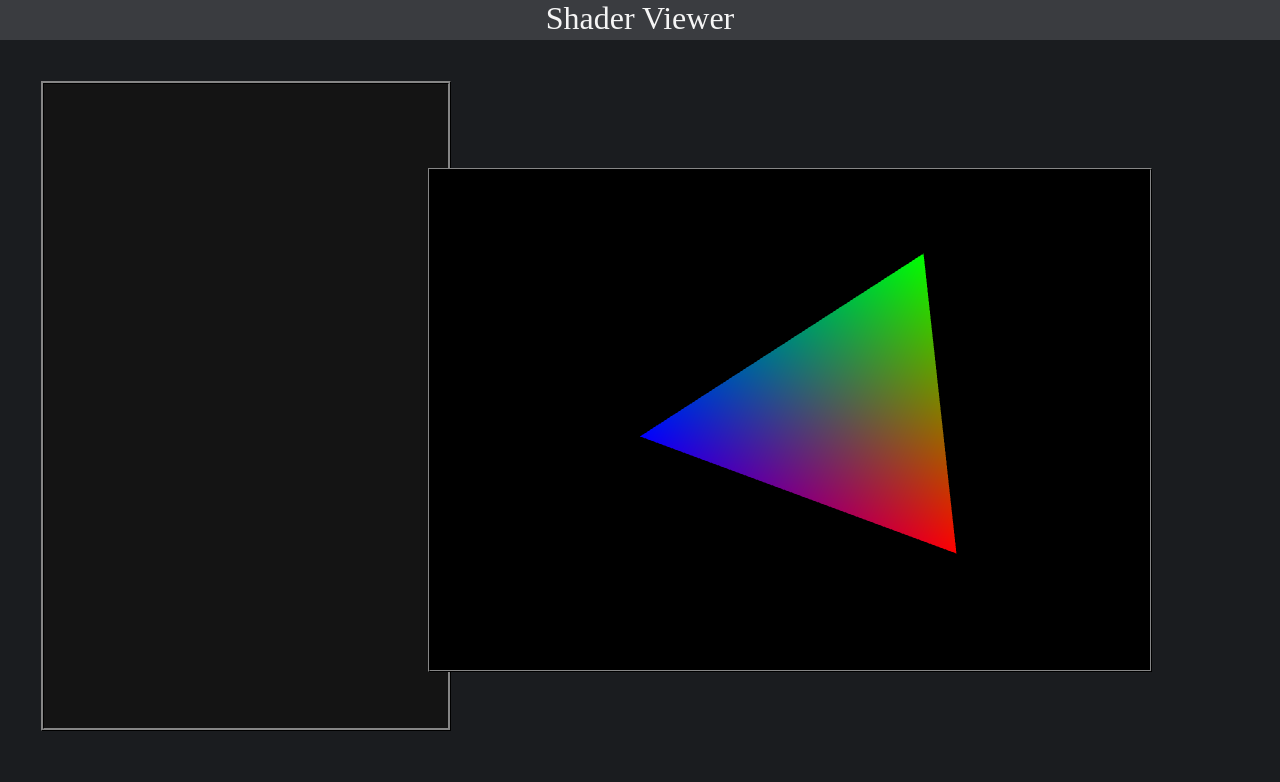
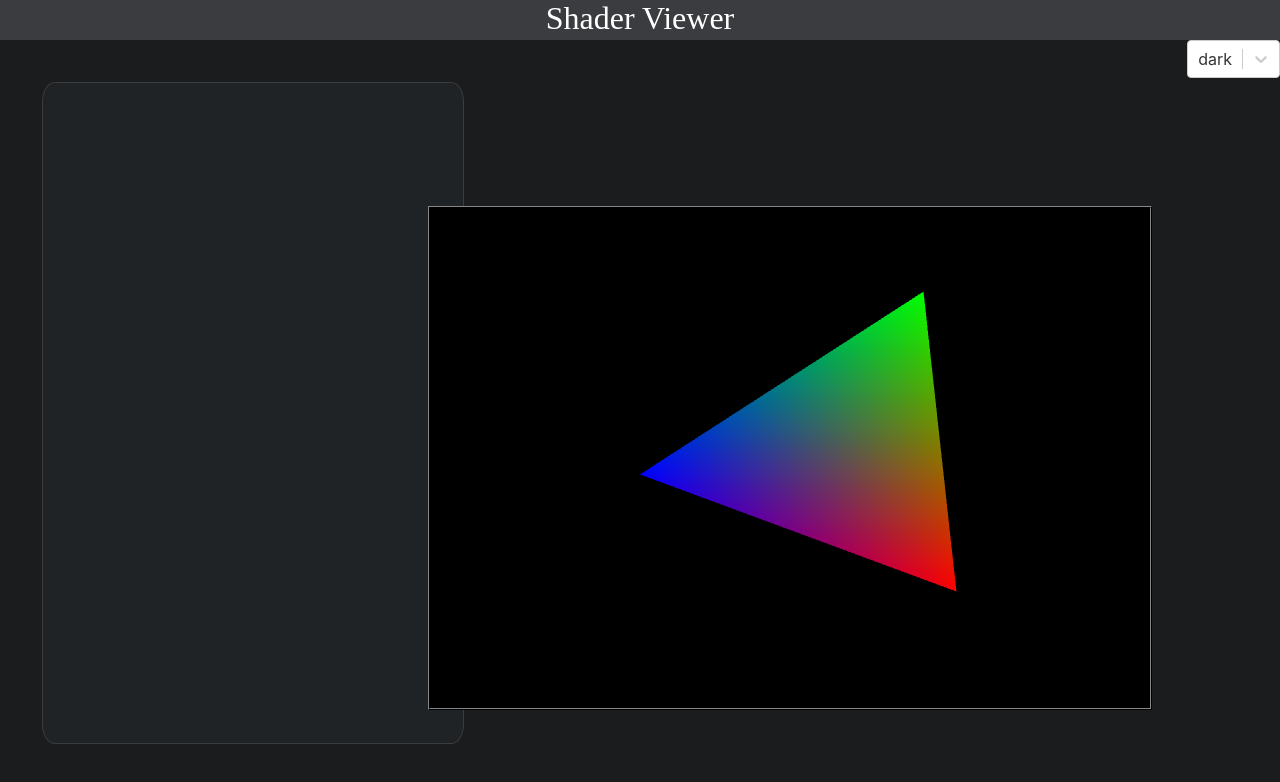
Before and after one commit to JoshBmillikan/csc_490_project, a React (Create React App) app: page / in a window 1280 px wide. Shown: the top 782 px of the page. Built offline with nearby package versions, Linux system fonts and the light colour scheme.

Commit message:
added theming options

```diff
--- a/package.json
+++ b/package.json
@@ -5,6 +5,7 @@
   "homepage": "https://JoshBmillikan.github.io/CSC_490_project",
   "dependencies": {
     "@emotion/react": "^11.7.1",
+    "@emotion/styled": "^11.6.0",
     "@testing-library/jest-dom": "^5.16.1",
     "@testing-library/react": "^12.1.2",
     "@testing-library/user-event": "^13.5.0",
@@ -18,6 +19,7 @@
     "react-dom": "^17.0.2",
     "react-redux": "^7.2.6",
     "react-scripts": "5.0.0",
+    "react-select": "^5.2.2",
     "react-syntax-highlighter": "^15.4.5",
     "typescript": "^4.5.4",
     "web-vitals": "^2.1.3"
--- a/src/App.tsx
+++ b/src/App.tsx
@@ -1,37 +1,58 @@
-import React, {useEffect} from 'react';
+import React, {useEffect, useState} from 'react';
 /** @jsxImportSource @emotion/react */
-import {css} from "@emotion/react";
+import {css, ThemeProvider} from "@emotion/react";
 import {CodeEditor} from "./CodeEditor";
 import {RenderingEngine} from "./graphics/rendering";
+import Select from "react-select";
+import {themes} from "./theme";
 
 function App() {
-    const mainStyle = css`
-      background-color: rgb(26, 28, 31);
-      height: 100vh;
-      width: 100vw;
-    `
+    const [getTheme, setTheme] = useState(themes[0])
+
+    const options = themes.map((it) => {
+        return {
+            value: it,
+            label: it.name
+        }
+    })
 
     useEffect(() => {
         try {
-            let renderingEngine = new RenderingEngine(45,0.1,100.0)
+            let renderingEngine = new RenderingEngine(45, 0.1, 100.0)
             renderingEngine.render(0)
-        } catch (error:any) {
+        } catch (error: any) {
             alert(`WebGL initialization failed. your browser may not be compatible\nError: ${error.message}`)
         }
-    },[])
+    }, [])
+
     return (
-        <div css={mainStyle}>
+        <ThemeProvider theme={() => getTheme}>
+            <div css={theme => ({
+                backgroundColor: theme.backgroundColor,
+                height: '100vh',
+                width: '100vw'
+            })}>
                 <header
-                css={css`
-                  background-color: rgb(58, 60, 64);
+                    css={theme => (css`
+                      background-color: ${theme.secondaryColor};
                       text-align: center;
                       user-select: none;
                       height: 5%;
                       font: 24pt bold;
-                  color: whitesmoke;
-                `}
+                      color: ${theme.textColor};
+                    `)}
                 >Shader Viewer
                 </header>
+                <div css={{
+                    float: 'right',
+                    userSelect: 'none'
+                }}>
+                    <Select
+                        defaultValue={options[0]}
+                        options={options}
+                        onChange={(event) => setTheme(event!.value)}
+                    />
+                </div>
                 <span css={css`float: left`}>
             <CodeEditor/>
         </span>
@@ -52,6 +73,7 @@ function App() {
             />
         </span>
             </div>
+        </ThemeProvider>
     );
 }
 
--- a/src/CodeEditor.tsx
+++ b/src/CodeEditor.tsx
@@ -14,14 +14,17 @@ export function CodeEditor() {
         <textarea
             value={getText}
             onChange={(event => setText(event.target.value))}
-            css={css`
-              height: 80vh;
-              width: 50vh;
-              background-color: rgb(20,20,20);
-              color: white;
-              resize: none;
-              border: ridge rgb(50,50,50);
-            `}
+            css={theme => ({
+                height: '80vh',
+                width: '50vh',
+                backgroundColor: theme.foregroundColor,
+                color: theme.textColor,
+                resize: 'none',
+                borderStyle: 'solid',
+                borderColor: theme.borderColor,
+                borderRadius: "3%",
+                padding: '10px'
+            })}
         />
         </div>
     )
--- /dev/null
+++ b/src/theme.ts
@@ -0,0 +1,29 @@
+import {Theme} from "@emotion/react";
+import {Property} from 'csstype';
+
+declare module '@emotion/react' {
+    export interface Theme {
+        name: string,
+        backgroundColor: Property.Color,
+        secondaryColor: Property.Color,
+        textColor: Property.Color,
+        foregroundColor: Property.Color,
+        borderColor: Property.Color,
+    }
+}
+
+export const themes:Theme[] = [{
+    name: 'dark',
+    backgroundColor: 'rgb(26, 28, 30)',
+    secondaryColor: 'rgb(58, 60, 64)',
+    textColor: 'white',
+    foregroundColor: 'rgb(32,35,37)',
+    borderColor: 'rgb(60,60,60)'
+}, {
+    name: 'light',
+    backgroundColor: 'lightgrey',
+    secondaryColor: 'lightsteelblue',
+    textColor: 'black',
+    foregroundColor: 'whitesmoke',
+    borderColor: 'rgb(50,50,50)'
+}]
```
Also changed, not shown: 1 other file (tests, documents, lock files or other folders). Lines whose indentation alone changed are shown as unchanged.
